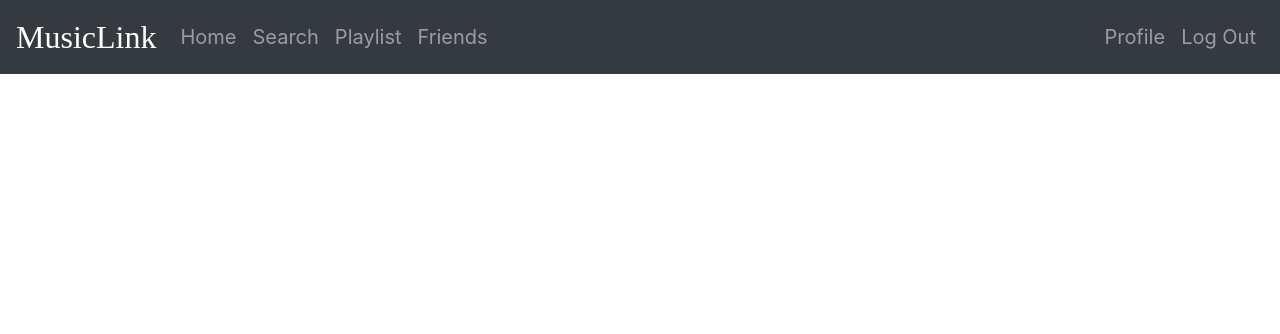
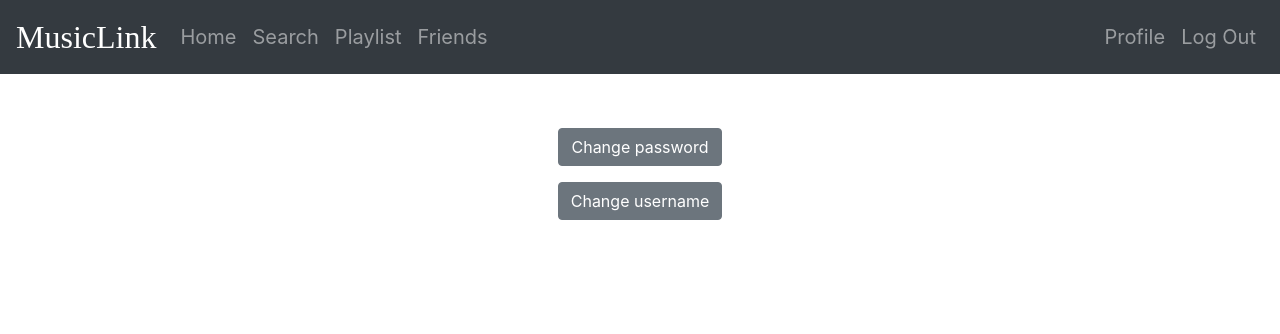
Before and after one commit to maiklarooij/MusicLink, a Flask app: page /settings in a window 1280 px wide. Shown: the top 334 px of the page. Run offline with Flask 2, Linux system fonts and the light colour scheme; a user stored in the database is signed in; some libraries are stand-ins or nearby versions.

Commit message:
settings

```diff
--- a/templates/settings.html
+++ b/templates/settings.html
@@ -5,6 +5,7 @@
 {% endblock %}
 
 {% block main %}
-
-
+    <form id="password" action="/changepassword" method="get"><button class="btn btn-secondary" id="submit" type="submit">Change password</button></form>
+    </p>
+    <form id="username" action="/changeusername" method="GET"><button class="btn btn-secondary" id="submit" type="submit">Change username</button></form>
 {% endblock %}
```
